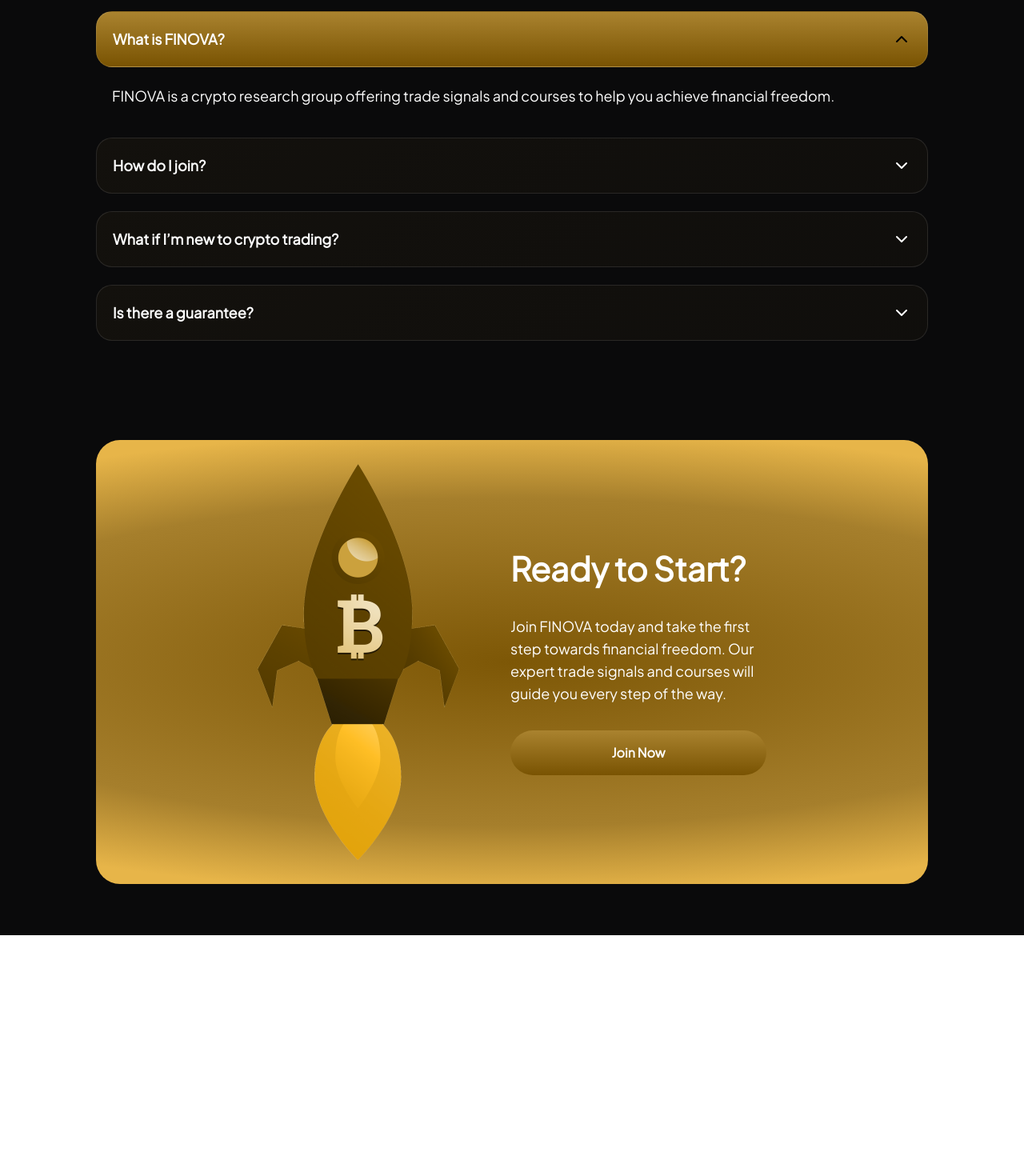
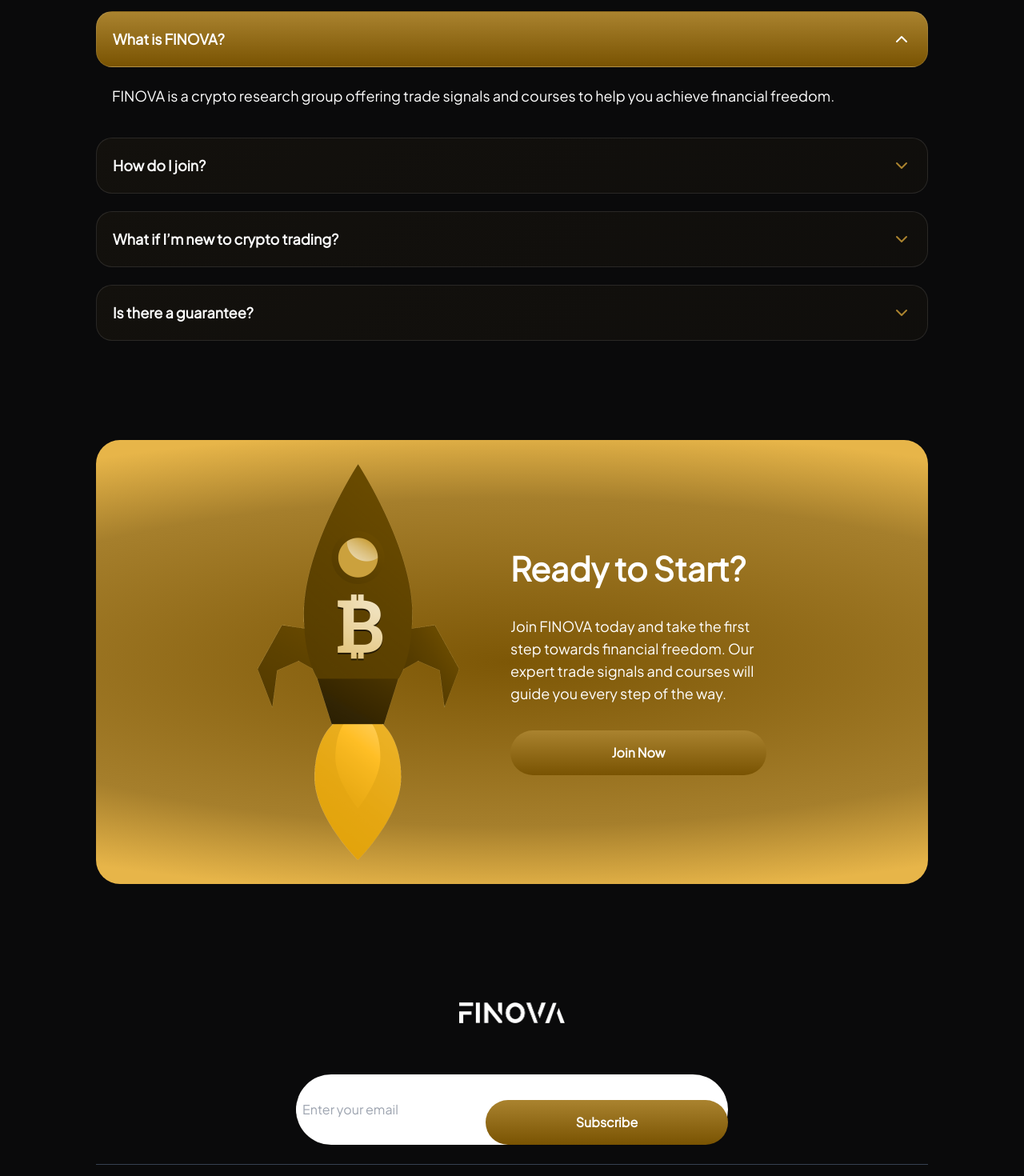
Before and after one commit to mayankpcp7/finova, a Next.js app: page / in a window 1280 px wide. Shown: the part 162-1632 px from the top of the page at 80% size. Before the commit the page ends 1331 px from the top, so only its background shows below. Built offline with nearby package versions, Linux system fonts and the light colour scheme.

Commit message:
add footer section

```diff
--- a/app/page.js
+++ b/app/page.js
@@ -1,11 +1,13 @@
 import Faq from "@/components/Faq";
+import Footer from "@/components/Footer";
 import Ready from "@/components/Ready";
 
 export default function Home() {
   return (
     <div className="overflow-hidden">
       <Faq />
-      <Ready/>
+      <Ready />
+      <Footer/>
     </div>
   );
 }
--- /dev/null
+++ b/components/Footer.jsx
@@ -0,0 +1,48 @@
+import Image from 'next/image'
+import Link from 'next/link'
+import React from 'react'
+import { footerLinks, socialMediaLinks } from './common/Helper'
+import Button from './common/Button'
+
+const Footer = () => {
+    return (
+        <div className="bg-off-black">
+            <div className="max-w-[1072px] px-4 mx-auto md:py-16 sm:py-12 py-8">
+                <div className="flex justify-center my-5">
+                    <Image src="/assets/images/png/Logo.png" alt="Logo" width={132} height={25} />
+                </div>
+                <div className="mt-16 flex justify-center">
+                    <div className='bg-white rounded-full max-w-[540px] w-full flex items-center gap-5'>
+                        <input
+                            type="email"
+                            placeholder="Enter your email"
+                            className="p-2 rounded-l-full text-black"
+                        />
+                        <Button className="max-w-[137px] m-0" btnname={"Subscribe"} />
+                    </div>
+                </div>
+                <div className="flex justify-center items-center gap-6 mb-6">
+                    {socialMediaLinks.map((obj, index) => (
+                        <div key={index}>
+                            <Link href={obj.src} target="_blank" rel="noopener noreferrer">
+                                <i className={obj.icon}></i>
+                            </Link>
+                        </div>
+                    ))}
+                </div>
+                <div className="border-t border-gray-700 pt-6 flex justify-center items-center gap-16">
+                    <p className="text-sm ">&copy; 2024 Finova. All rights reserved.</p>
+                    <div className="flex justify-center gap-16 text-sm">
+                        {footerLinks.map((obj, index) => (
+                            <Link href={obj.href} key={index}>
+                                {obj.text}
+                            </Link>
+                        ))}
+                    </div>
+                </div>
+            </div>
+        </div>
+    )
+}
+
+export default Footer
--- a/components/common/Helper.jsx
+++ b/components/common/Helper.jsx
@@ -20,6 +20,21 @@
         trigger: "Is there a guarantee?",
         content: "FINOVA is a crypto research group offering trade signals and courses to help you achieve financial freedom.",
     },
+];
+
+// ============================================ FOOTER ==========================================//
+export const socialMediaLinks = [
+    { src: "https://facebook.com", icon: "fab fa-facebook-f" },
+    { src: "https://instagram.com", icon: "fab fa-instagram" },
+    { src: "https://twitter.com", icon: "fab fa-twitter" },
+    { src: "https://linkedin.com", icon: "fab fa-linkedin-in" },
+    { src: "https://youtube.com", icon: "fab fa-youtube" },
+];
+
+export const footerLinks = [
+    { href: "/privacy-policy", text: "Privacy Policy" },
+    { href: "/terms-of-service", text: "Terms of Service" },
+    { href: "/cookies-settings", text: "Cookies Settings" },
 ];
 export const ChooseCards = [
     {
--- a/components/common/Icons.jsx
+++ b/components/common/Icons.jsx
@@ -0,0 +1,49 @@
+
+export const Facebook = () => {
+    return (
+        <svg width="24" height="25" viewBox="0 0 24 25" fill="none" xmlns="http://www.w3.org/2000/svg">
+            <path d="M16.5 6.771H13.5C12.9477 6.771 12.5 7.21872 12.5 7.771V10.771H16.5C16.6137 10.7685 16.7216 10.8214 16.7892 10.9129C16.8568 11.0044 16.8758 11.123 16.84 11.231L16.1 13.431C16.0318 13.6329 15.8431 13.7694 15.63 13.771H12.5V21.271C12.5 21.5471 12.2761 21.771 12 21.771H9.5C9.22386 21.771 9 21.5471 9 21.271V13.771H7.5C7.22386 13.771 7 13.5471 7 13.271V11.271C7 10.9949 7.22386 10.771 7.5 10.771H9V7.771C9 5.56186 10.7909 3.771 13 3.771H16.5C16.7761 3.771 17 3.99486 17 4.271V6.271C17 6.54714 16.7761 6.771 16.5 6.771Z" fill="white" />
+        </svg>
+
+    )
+}
+export const Instagram = () => {
+    return (
+        <svg width="24" height="25" viewBox="0 0 24 25" fill="none" xmlns="http://www.w3.org/2000/svg">
+            <path d="M16.5 6.771H13.5C12.9477 6.771 12.5 7.21872 12.5 7.771V10.771H16.5C16.6137 10.7685 16.7216 10.8214 16.7892 10.9129C16.8568 11.0044 16.8758 11.123 16.84 11.231L16.1 13.431C16.0318 13.6329 15.8431 13.7694 15.63 13.771H12.5V21.271C12.5 21.5471 12.2761 21.771 12 21.771H9.5C9.22386 21.771 9 21.5471 9 21.271V13.771H7.5C7.22386 13.771 7 13.5471 7 13.271V11.271C7 10.9949 7.22386 10.771 7.5 10.771H9V7.771C9 5.56186 10.7909 3.771 13 3.771H16.5C16.7761 3.771 17 3.99486 17 4.271V6.271C17 6.54714 16.7761 6.771 16.5 6.771Z" fill="white" />
+        </svg>
+
+    )
+}
+export const Discord = () => {
+    return (
+        <svg width="24" height="25" viewBox="0 0 24 25" fill="none" xmlns="http://www.w3.org/2000/svg">
+            <path d="M16.5 6.771H13.5C12.9477 6.771 12.5 7.21872 12.5 7.771V10.771H16.5C16.6137 10.7685 16.7216 10.8214 16.7892 10.9129C16.8568 11.0044 16.8758 11.123 16.84 11.231L16.1 13.431C16.0318 13.6329 15.8431 13.7694 15.63 13.771H12.5V21.271C12.5 21.5471 12.2761 21.771 12 21.771H9.5C9.22386 21.771 9 21.5471 9 21.271V13.771H7.5C7.22386 13.771 7 13.5471 7 13.271V11.271C7 10.9949 7.22386 10.771 7.5 10.771H9V7.771C9 5.56186 10.7909 3.771 13 3.771H16.5C16.7761 3.771 17 3.99486 17 4.271V6.271C17 6.54714 16.7761 6.771 16.5 6.771Z" fill="white" />
+        </svg>
+
+    )
+}
+export const Twitter = () => {
+    return (
+        <svg width="24" height="25" viewBox="0 0 24 25" fill="none" xmlns="http://www.w3.org/2000/svg">
+            <path d="M16.5 6.771H13.5C12.9477 6.771 12.5 7.21872 12.5 7.771V10.771H16.5C16.6137 10.7685 16.7216 10.8214 16.7892 10.9129C16.8568 11.0044 16.8758 11.123 16.84 11.231L16.1 13.431C16.0318 13.6329 15.8431 13.7694 15.63 13.771H12.5V21.271C12.5 21.5471 12.2761 21.771 12 21.771H9.5C9.22386 21.771 9 21.5471 9 21.271V13.771H7.5C7.22386 13.771 7 13.5471 7 13.271V11.271C7 10.9949 7.22386 10.771 7.5 10.771H9V7.771C9 5.56186 10.7909 3.771 13 3.771H16.5C16.7761 3.771 17 3.99486 17 4.271V6.271C17 6.54714 16.7761 6.771 16.5 6.771Z" fill="white" />
+        </svg>
+
+    )
+}
+export const Linkedin = () => {
+    return (
+        <svg width="24" height="25" viewBox="0 0 24 25" fill="none" xmlns="http://www.w3.org/2000/svg">
+            <path d="M16.5 6.771H13.5C12.9477 6.771 12.5 7.21872 12.5 7.771V10.771H16.5C16.6137 10.7685 16.7216 10.8214 16.7892 10.9129C16.8568 11.0044 16.8758 11.123 16.84 11.231L16.1 13.431C16.0318 13.6329 15.8431 13.7694 15.63 13.771H12.5V21.271C12.5 21.5471 12.2761 21.771 12 21.771H9.5C9.22386 21.771 9 21.5471 9 21.271V13.771H7.5C7.22386 13.771 7 13.5471 7 13.271V11.271C7 10.9949 7.22386 10.771 7.5 10.771H9V7.771C9 5.56186 10.7909 3.771 13 3.771H16.5C16.7761 3.771 17 3.99486 17 4.271V6.271C17 6.54714 16.7761 6.771 16.5 6.771Z" fill="white" />
+        </svg>
+
+    )
+}
+export const Youtube = () => {
+    return (
+        <svg width="24" height="25" viewBox="0 0 24 25" fill="none" xmlns="http://www.w3.org/2000/svg">
+            <path d="M16.5 6.771H13.5C12.9477 6.771 12.5 7.21872 12.5 7.771V10.771H16.5C16.6137 10.7685 16.7216 10.8214 16.7892 10.9129C16.8568 11.0044 16.8758 11.123 16.84 11.231L16.1 13.431C16.0318 13.6329 15.8431 13.7694 15.63 13.771H12.5V21.271C12.5 21.5471 12.2761 21.771 12 21.771H9.5C9.22386 21.771 9 21.5471 9 21.271V13.771H7.5C7.22386 13.771 7 13.5471 7 13.271V11.271C7 10.9949 7.22386 10.771 7.5 10.771H9V7.771C9 5.56186 10.7909 3.771 13 3.771H16.5C16.7761 3.771 17 3.99486 17 4.271V6.271C17 6.54714 16.7761 6.771 16.5 6.771Z" fill="white" />
+        </svg>
+
+    )
+}
--- a/components/ui/accordion.jsx
+++ b/components/ui/accordion.jsx
@@ -18,12 +18,12 @@
     <AccordionPrimitive.Trigger
       ref={ref}
       className={cn(
-        "flex flex-1 items-center justify-between py-4 font-medium transition-all duration-300 ease-linear p-5 bg-white-gradient border border-white border-opacity-10 rounded-[20px] data-[state=open]:bg-brown-gradient [&[data-state=open]>svg]:rotate-180 [&[data-state=open]>svg]:text-black",
+        "flex flex-1 items-center justify-between py-4 font-medium transition-all duration-300 ease-linear p-5 bg-white-gradient border border-white border-opacity-10 rounded-[20px] data-[state=open]:bg-brown-gradient [&[data-state=open]>svg]:rotate-180 [&[data-state=open]>svg]:text-white",
         className
       )}
       {...props}>
       {children}
-      <ChevronDown className="sm:h-6 sm:w-6 w-5 h-5 shrink-0 transition-transform duration-300" />
+      <ChevronDown className="sm:h-6 sm:w-6 w-5 h-5 shrink-0 transition-transform duration-300 text-luxor-gold" />
     </AccordionPrimitive.Trigger>
   </AccordionPrimitive.Header>
 ))
--- a/tailwind.config.js
+++ b/tailwind.config.js
@@ -20,7 +20,7 @@
         xs:"420px"
       },
      colors: {
-          "off-black": "#0A0A0B",
+        "off-black": "#0A0A0B",
         "luxor-gold": "#AA832F",
         "moon-mist": "#E2DDCB",
         cloud: "#C4C4C5",
```
